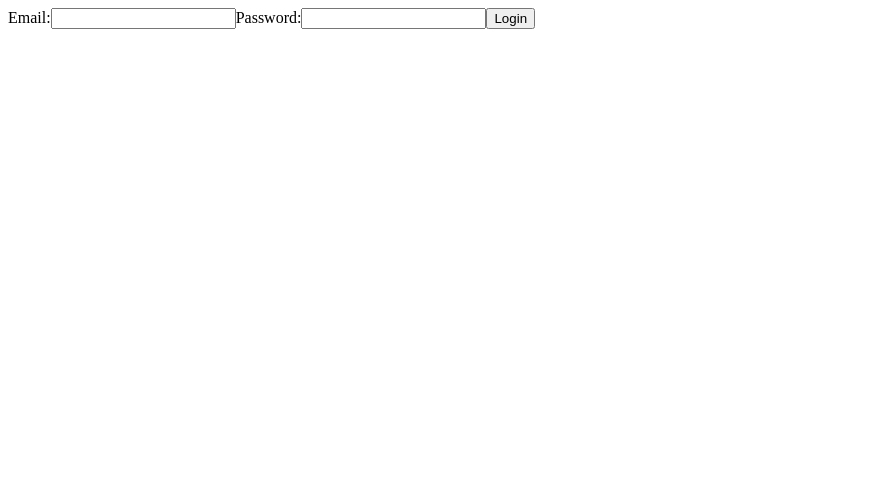
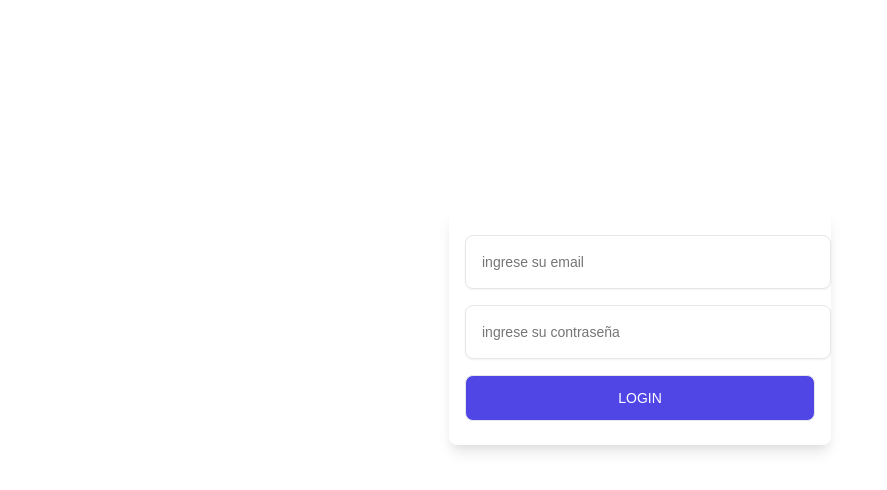
Before and after one commit to NoeOnDev/BUSQUEDA-DATOS-PERSONALES, a React (Vite) app in the folder aut-front/: page / in a window 1280 px wide. Shown: the top 490 px of the page, without its empty margins (0-887 px from the left). Built offline with nearby package versions, Linux system fonts and the light colour scheme.

Commit message:
Actualizar estilos de autenticación y formulario de inicio de sesión

```diff
--- a/aut-front/src/assets/css/authStyle.module.css
+++ b/aut-front/src/assets/css/authStyle.module.css
@@ -0,0 +1,70 @@
+.container {
+    display: flex;
+    justify-content: center;
+    align-items: center;
+    height: 80vh;
+}
+
+.form {
+    background-color: #fff;
+    align-content: center;
+    padding: 1rem;
+    max-width: 350px;
+    border-radius: 0.5rem;
+    box-shadow: 0 10px 15px -3px rgba(0, 0, 0, 0.1), 0 4px 6px -2px rgba(0, 0, 0, 0.05);
+  }
+
+  .form-title {
+    font-size: 1.25rem;
+    line-height: 1.75rem;
+    font-weight: 600;
+    text-align: center;
+    color: #000;
+  }
+
+  .inputContainer {
+    position: relative;
+  }
+
+  .inputContainer input, .form button {
+    outline: none;
+    border: 1px solid #e5e7eb;
+    margin: 8px 0;
+  }
+
+  .inputContainer input {
+    background-color: #fff;
+    padding: 1rem;
+    padding-right: 3rem;
+    font-size: 0.875rem;
+    line-height: 1.25rem;
+    width: 300px;
+    border-radius: 0.5rem;
+    box-shadow: 0 1px 2px 0 rgba(0, 0, 0, 0.05);
+  }
+
+  .submit {
+    padding-top: 0.75rem;
+    padding-bottom: 0.75rem;
+    padding-left: 1.25rem;
+    padding-right: 1.25rem;
+    background-color: #4F46E5;
+    color: #ffffff;
+    font-size: 0.875rem;
+    line-height: 1.25rem;
+    font-weight: 500;
+    width: 100%;
+    border-radius: 0.5rem;
+    text-transform: uppercase;
+  }
+
+  .signup-link {
+    color: #6B7280;
+    font-size: 0.875rem;
+    line-height: 1.25rem;
+    text-align: center;
+  }
+
+  .signup-link a {
+    text-decoration: underline;
+  }
--- a/aut-front/src/components/loginUserForm.jsx
+++ b/aut-front/src/components/loginUserForm.jsx
@@ -30,18 +30,16 @@
     };
 
     return (
-        <div>
+        <div className={styles.container}>
             <ToastContainer />
-            <form onSubmit={handleSubmit}>
-                <label>
-                    Email:
-                    <input type="email" value={email} onChange={(e) => setEmail(e.target.value)} required />
-                </label>
-                <label>
-                    Password:
-                    <input type="password" value={password} onChange={(e) => setPassword(e.target.value)} required />
-                </label>
-                <button type="submit">Login</button>
+            <form className={styles.form} onSubmit={handleSubmit}>
+                <div className={styles.inputContainer}>
+                    <input type="email"  placeholder="ingrese su email" value={email} onChange={(e) => setEmail(e.target.value)} required />
+                </div>
+                <div className={styles.inputContainer}>
+                    <input type="password" placeholder="ingrese su contraseña" value={password} onChange={(e) => setPassword(e.target.value)} required />
+                </div>
+                <button className={styles.submit} type="submit">Login</button>
             </form>
         </div>
     );
```
